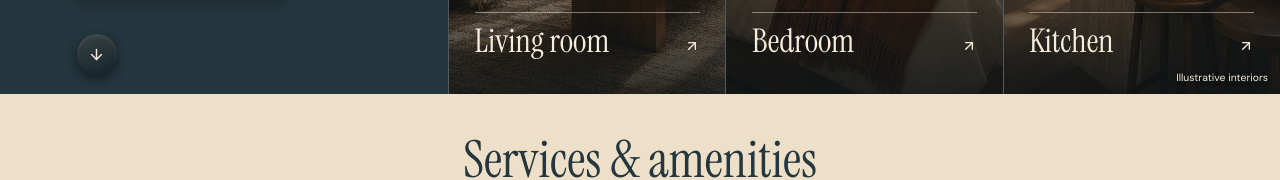
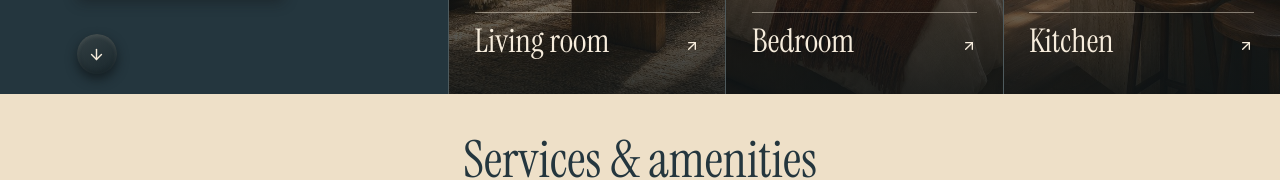
Before and after one commit to K-Lanre/BashHomes, a React (Vite) app: page / in a window 1280 px wide. Shown: the part 474-654 px from the top of the page. Built offline with nearby package versions, Linux system fonts and the light colour scheme.

Commit message:
Update Site source

```diff
--- a/src/RoomGallery.tsx
+++ b/src/RoomGallery.tsx
@@ -119,7 +119,6 @@ export function RoomGallery({ rooms, header }: { rooms: readonly GalleryRoom[];
       </div>
 
       <div className="room-photo-bar">
-        <span className="room-image-note">Illustrative interiors</span>
         <div className="room-photo-controls" role="group" aria-label={room.title + ' photos'} onKeyDown={onPhotoKey}>
           <button className="room-step" type="button" onClick={() => setPlaying((active) => !active)} aria-label={playing ? 'Pause slideshow' : 'Play slideshow'}>
             {playing ? <Pause size={16} /> : <Play size={16} />}
--- a/src/main.tsx
+++ b/src/main.tsx
@@ -135,7 +135,6 @@ function Home() {
               <span className="panel-label">{title}<ArrowUpRight size={16} aria-hidden="true" /></span>
             </a>
           ))}
-          <span className="image-note">Illustrative interiors</span>
         </div>
       </section>
       <Services />
@@ -214,7 +213,6 @@ function Contact() {
     <section className="contact-page" aria-labelledby="contact-title">
       <div className="contact-image">
         <img src="/images/living.jpg" alt="A warmly furnished short-stay apartment living room" />
-        <span className="image-note">Illustrative interior</span>
       </div>
       <div className="contact-content">
         <h1 id="contact-title">Plan your stay</h1>
--- a/src/styles.css
+++ b/src/styles.css
@@ -67,7 +67,6 @@
 .hero-panel:focus-visible { outline-offset: -4px; }
 .panel-label { @apply flex w-full items-end justify-between gap-1 border-t border-linen/45 pt-3 font-display text-[clamp(1.3rem,2.55vw,3rem)] leading-none; }
 .panel-label svg { @apply mb-1 shrink-0; }
-.image-note { @apply pointer-events-none absolute right-3 bottom-2 text-[.65rem] text-linen; text-shadow: 0 1px 4px #111; }
 
 .services { @apply bg-alabaster px-[6vw] pt-10 pb-12 text-center; }
 .services-heading h2 { @apply text-[clamp(2.5rem,4vw,3.6rem)] leading-none; }
@@ -120,8 +119,7 @@
 .room-details h1 { @apply font-sans text-xs font-bold tracking-[.17em] text-brass uppercase; }
 .room-details h2 { @apply mt-2 text-[clamp(4rem,9vw,8rem)] leading-[.88]; }
 .room-details p { @apply mt-4 text-sm leading-relaxed text-linen; }
-.room-photo-bar { @apply pointer-events-none relative z-1 flex items-end justify-between gap-4 px-[6vw] pb-6; }
-.room-image-note { @apply text-xs text-alabaster; }
+.room-photo-bar { @apply pointer-events-none relative z-1 flex items-end justify-end gap-4 px-[6vw] pb-6; }
 .room-photo-controls { @apply pointer-events-auto flex items-center gap-3; }
 .room-thumbs { @apply flex gap-2; }
 .room-thumb { @apply h-15 w-[clamp(4.25rem,8vw,7.5rem)] cursor-pointer overflow-hidden rounded border-2 border-linen/45 bg-slate-deep transition-colors hover:border-linen; }
@@ -152,7 +150,6 @@
 .contact-image { @apply relative min-h-70 overflow-hidden bg-slate; }
 .contact-image::after { content: ""; @apply pointer-events-none absolute inset-0 bg-linear-to-t from-black/40 via-transparent to-transparent; }
 .contact-image img { @apply absolute size-full object-cover; }
-.contact-image .image-note { @apply z-1; }
 .contact-content { @apply mx-auto w-full max-w-3xl px-[6vw] py-12; }
 .contact-content > p { @apply mt-4 text-sm leading-relaxed; }
 .contact-form { @apply mt-7; }
```
